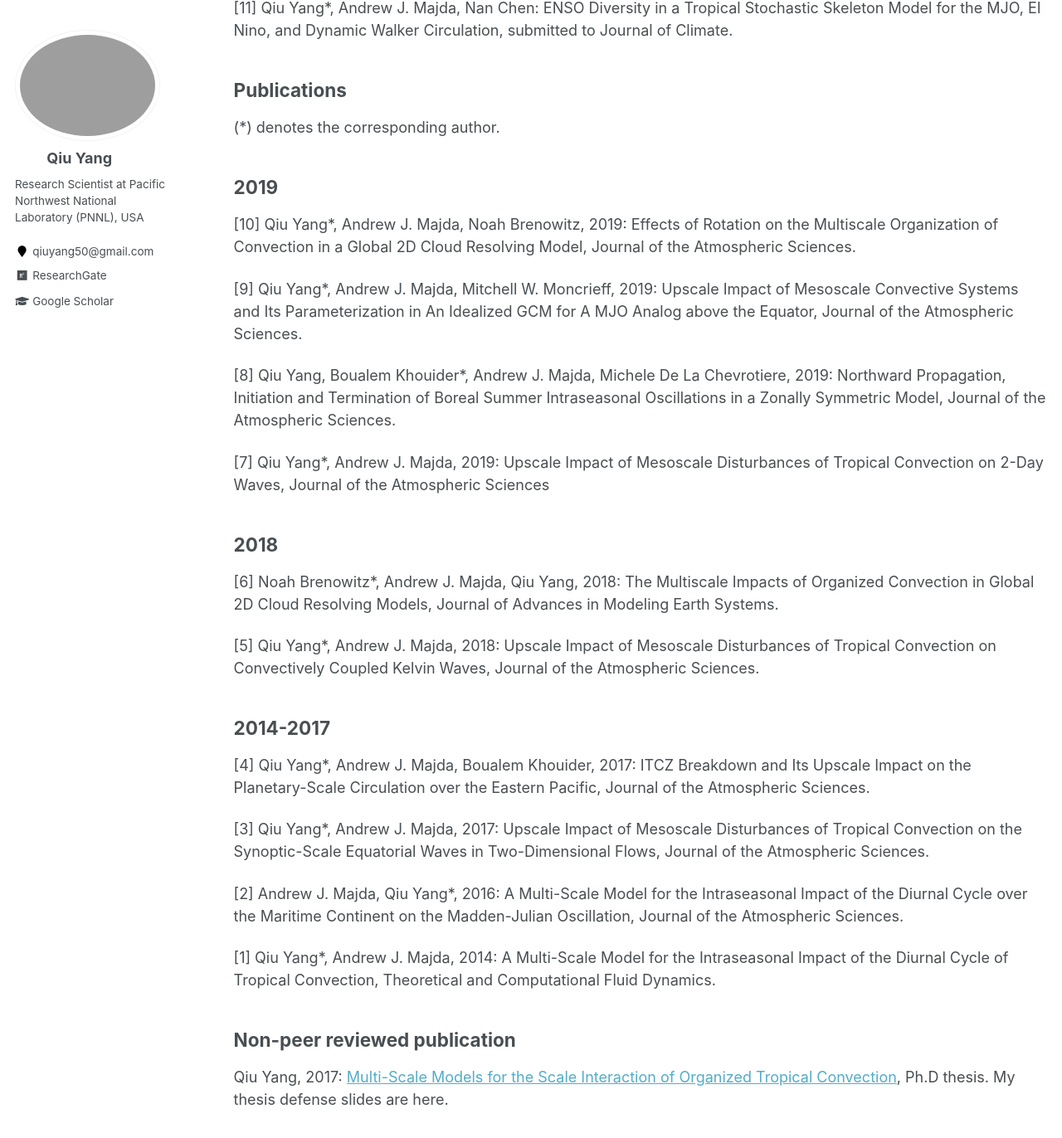
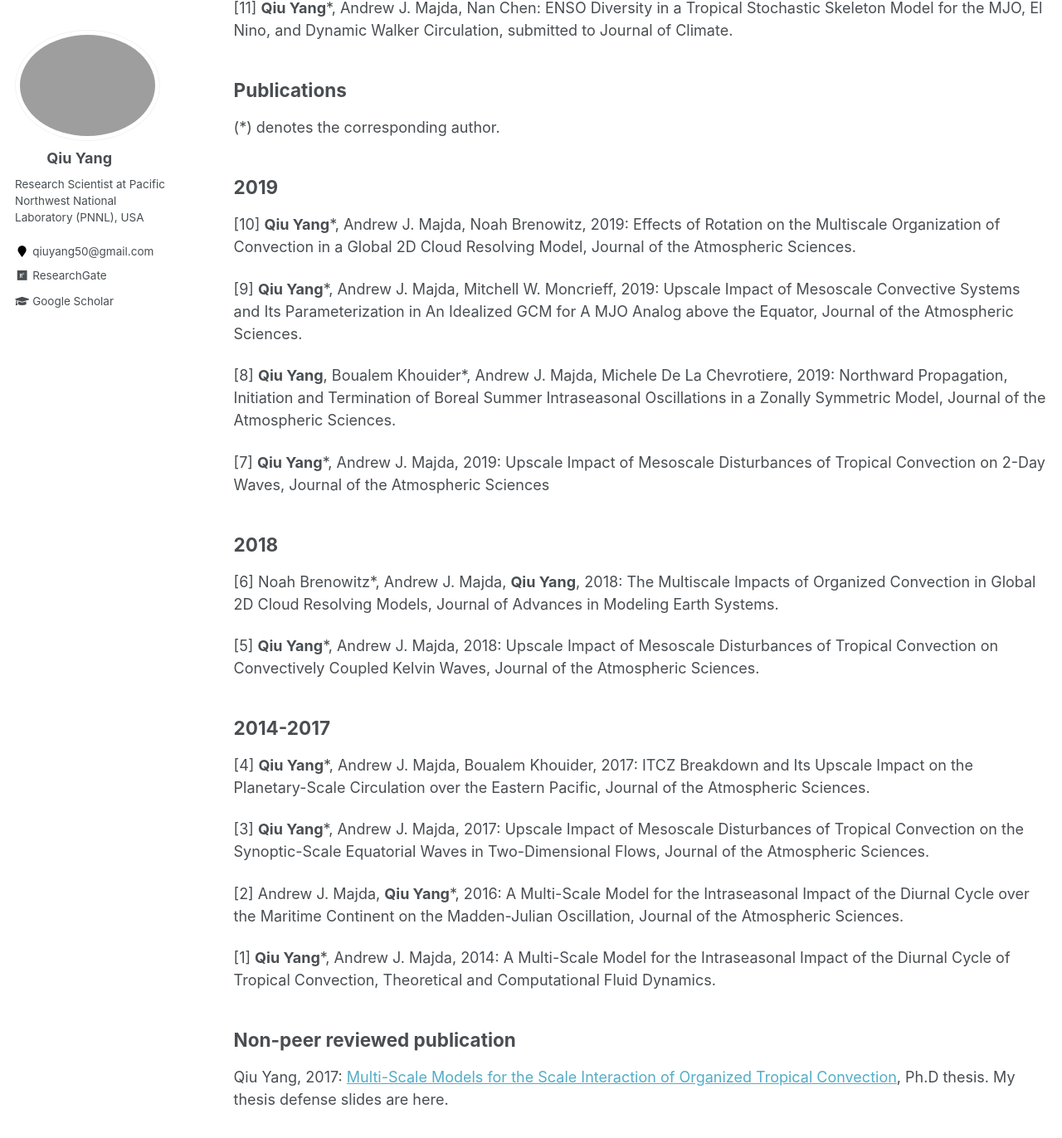
Before and after one commit to qiuyang50/qiuyang50.github.io, a Jekyll site: the page built from _pages/publications.md, in a window 1280 px wide and 1400 px high, scrolled down 316 px. Shown: the top 1372 px of the window at 83% size. Built offline with Jekyll 4.4.1, drawn with Linux system fonts in a browser that asks for light colours; some of the changed text lies outside the part shown.

Commit message:
Update publications.md

```diff
--- a/_pages/publications.md
+++ b/_pages/publications.md
@@ -6,9 +6,9 @@
 ---
 Manuscript in prep or submitted
 -
-[12] Qiu Yang*, Boualem Khouider, Andrew J. Majda: Upscale Impact of Mesoscale Convective Systems on the MJO and Its Parameterization in a Coarse-Resolution GCM with the Deterministic Multicloud Parameterization, in prep.
+[12] **Qiu Yang***, Boualem Khouider, Andrew J. Majda: Upscale Impact of Mesoscale Convective Systems on the MJO and Its Parameterization in a Coarse-Resolution GCM with the Deterministic Multicloud Parameterization, in prep.
 
-[11] Qiu Yang*, Andrew J. Majda, Nan Chen: ENSO Diversity in a Tropical Stochastic Skeleton Model for the MJO, El Nino, and Dynamic Walker Circulation, submitted to Journal of Climate.
+[11] **Qiu Yang***, Andrew J. Majda, Nan Chen: ENSO Diversity in a Tropical Stochastic Skeleton Model for the MJO, El Nino, and Dynamic Walker Circulation, submitted to Journal of Climate.
 
 Publications
 -
@@ -16,29 +16,29 @@
 
 2019
 -
-[10] Qiu Yang*, Andrew J. Majda, Noah Brenowitz, 2019: Effects of Rotation on the Multiscale Organization of Convection in a Global 2D Cloud Resolving Model, Journal of the Atmospheric Sciences.
+[10] **Qiu Yang***, Andrew J. Majda, Noah Brenowitz, 2019: Effects of Rotation on the Multiscale Organization of Convection in a Global 2D Cloud Resolving Model, Journal of the Atmospheric Sciences.
 
-[9] Qiu Yang*, Andrew J. Majda, Mitchell W. Moncrieff, 2019: Upscale Impact of Mesoscale Convective Systems and Its Parameterization in An Idealized GCM for A MJO Analog above the Equator, Journal of the Atmospheric Sciences.
+[9] **Qiu Yang***, Andrew J. Majda, Mitchell W. Moncrieff, 2019: Upscale Impact of Mesoscale Convective Systems and Its Parameterization in An Idealized GCM for A MJO Analog above the Equator, Journal of the Atmospheric Sciences.
 
-[8] Qiu Yang, Boualem Khouider*, Andrew J. Majda, Michele De La Chevrotiere, 2019: Northward Propagation, Initiation and Termination of Boreal Summer Intraseasonal Oscillations in a Zonally Symmetric Model, Journal of the Atmospheric Sciences.
+[8] **Qiu Yang**, Boualem Khouider*, Andrew J. Majda, Michele De La Chevrotiere, 2019: Northward Propagation, Initiation and Termination of Boreal Summer Intraseasonal Oscillations in a Zonally Symmetric Model, Journal of the Atmospheric Sciences.
 
-[7] Qiu Yang*, Andrew J. Majda, 2019: Upscale Impact of Mesoscale Disturbances of Tropical Convection on 2-Day Waves, Journal of the Atmospheric Sciences
+[7] **Qiu Yang***, Andrew J. Majda, 2019: Upscale Impact of Mesoscale Disturbances of Tropical Convection on 2-Day Waves, Journal of the Atmospheric Sciences
 
 2018
 -
-[6] Noah Brenowitz*, Andrew J. Majda, Qiu Yang, 2018: The Multiscale Impacts of Organized Convection in Global 2D Cloud Resolving Models, Journal of Advances in Modeling Earth Systems.
+[6] Noah Brenowitz*, Andrew J. Majda, **Qiu Yang**, 2018: The Multiscale Impacts of Organized Convection in Global 2D Cloud Resolving Models, Journal of Advances in Modeling Earth Systems.
 
-[5] Qiu Yang*, Andrew J. Majda, 2018: Upscale Impact of Mesoscale Disturbances of Tropical Convection on Convectively Coupled Kelvin Waves, Journal of the Atmospheric Sciences.
+[5] **Qiu Yang***, Andrew J. Majda, 2018: Upscale Impact of Mesoscale Disturbances of Tropical Convection on Convectively Coupled Kelvin Waves, Journal of the Atmospheric Sciences.
 
 2014-2017
 -
-[4] Qiu Yang*, Andrew J. Majda, Boualem Khouider, 2017: ITCZ Breakdown and Its Upscale Impact on the Planetary-Scale Circulation over the Eastern Pacific, Journal of the Atmospheric Sciences.
+[4] **Qiu Yang***, Andrew J. Majda, Boualem Khouider, 2017: ITCZ Breakdown and Its Upscale Impact on the Planetary-Scale Circulation over the Eastern Pacific, Journal of the Atmospheric Sciences.
 
-[3] Qiu Yang*, Andrew J. Majda, 2017: Upscale Impact of Mesoscale Disturbances of Tropical Convection on the Synoptic-Scale Equatorial Waves in Two-Dimensional Flows, Journal of the Atmospheric Sciences.
+[3] **Qiu Yang***, Andrew J. Majda, 2017: Upscale Impact of Mesoscale Disturbances of Tropical Convection on the Synoptic-Scale Equatorial Waves in Two-Dimensional Flows, Journal of the Atmospheric Sciences.
 
-[2] Andrew J. Majda, Qiu Yang*, 2016: A Multi-Scale Model for the Intraseasonal Impact of the Diurnal Cycle over the Maritime Continent on the Madden-Julian Oscillation, Journal of the Atmospheric Sciences.
+[2] Andrew J. Majda, **Qiu Yang***, 2016: A Multi-Scale Model for the Intraseasonal Impact of the Diurnal Cycle over the Maritime Continent on the Madden-Julian Oscillation, Journal of the Atmospheric Sciences.
 
-[1] Qiu Yang*, Andrew J. Majda, 2014: A Multi-Scale Model for the Intraseasonal Impact of the Diurnal Cycle of Tropical Convection, Theoretical and Computational Fluid Dynamics.
+[1] **Qiu Yang***, Andrew J. Majda, 2014: A Multi-Scale Model for the Intraseasonal Impact of the Diurnal Cycle of Tropical Convection, Theoretical and Computational Fluid Dynamics.
 
 Non-peer reviewed publication
 -
```
